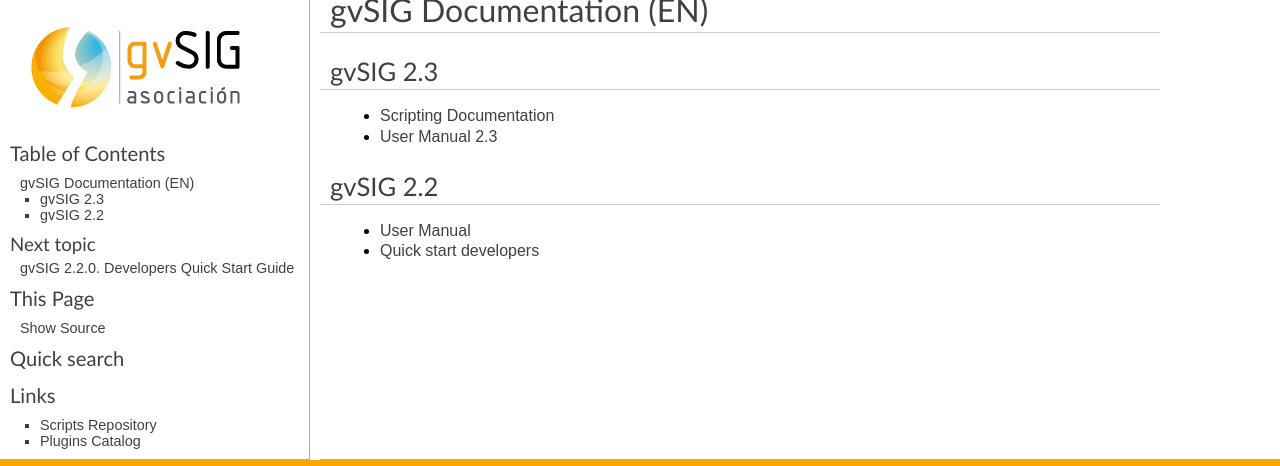
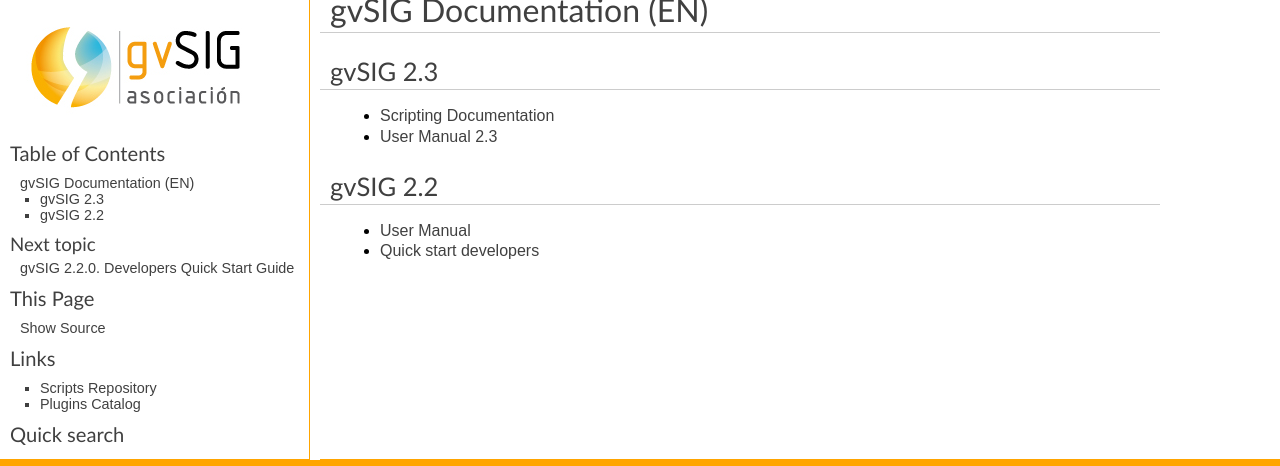
Before and after one commit to gvSIGAssociation/gvsig-desktop-docs-en, a Sphinx documentation site: the page built from source/index.rst, in a window 1280 px wide, cut to the strip 353-819 px from the top of the page. Built offline with Sphinx 7.4.7, drawn with Linux system fonts in a browser that asks for light colours; pages that are not in the unit, such as notebooks, are missing from menus; comment, search, counter and statistics services are not loaded; some of the changed lines change nothing that is shown.

Commit message:
fixed links position

```diff
--- a/source/_templates/searchbox.html
+++ b/source/_templates/searchbox.html
@@ -7,16 +7,16 @@
     :copyright: Copyright 2007-2016 by the Sphinx team, see AUTHORS.
     :license: BSD, see LICENSE for details.
 #}
+<div id="links"><h3>Links</h3><ul><li><ul style="list-style-type:square">
+<li><a href="https://gist.github.com/search?utf8=%E2%9C%93&q=gvsig">Scripts Repository</a></li>
+<li><a href="http://downloads.gvsig.org/download/web/scriptcatalog/build/html/">Plugins Catalog</a></li></ul></li></ul>
+</div>
 {%- if pagename != "search" and builder != "singlehtml" %}
 <div id="searchbox" style="display: none" role="search">
   <h3>{{ _('Quick search') }}</h3>
     <gcse:search></gcse:search>
     <p class="searchtip" style="font-size: 90%">
     </p>
-</div>
-<div id="links"><h3>Links</h3><ul><li><ul style="list-style-type:square">
-<li><a href="https://gist.github.com/search?utf8=%E2%9C%93&q=gvsig">Scripts Repository</a></li>
-<li><a href="http://downloads.gvsig.org/download/web/scriptcatalog/build/html/">Plugins Catalog</a></li></ul></li></ul>
 </div>
 <script>
   (function() {
```
